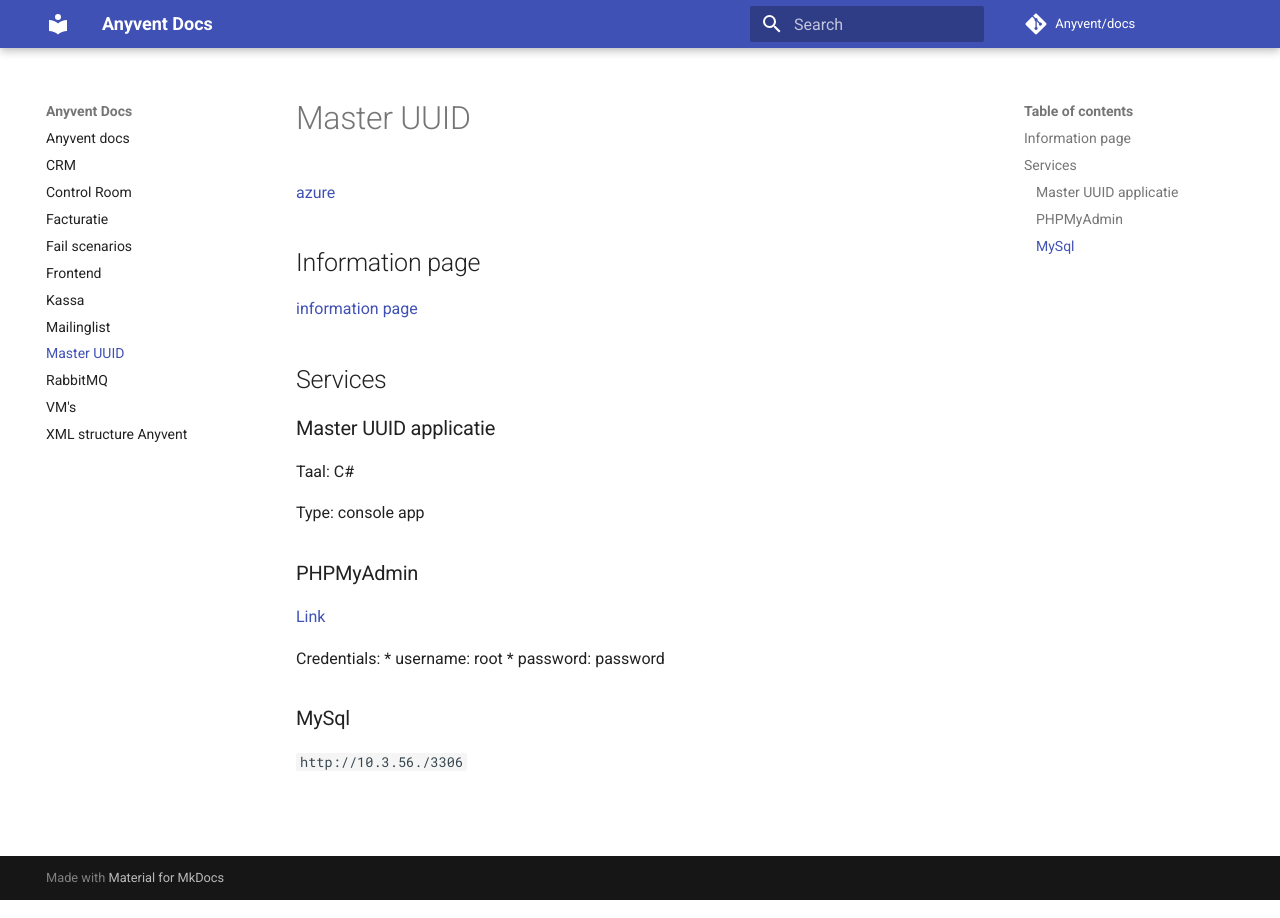
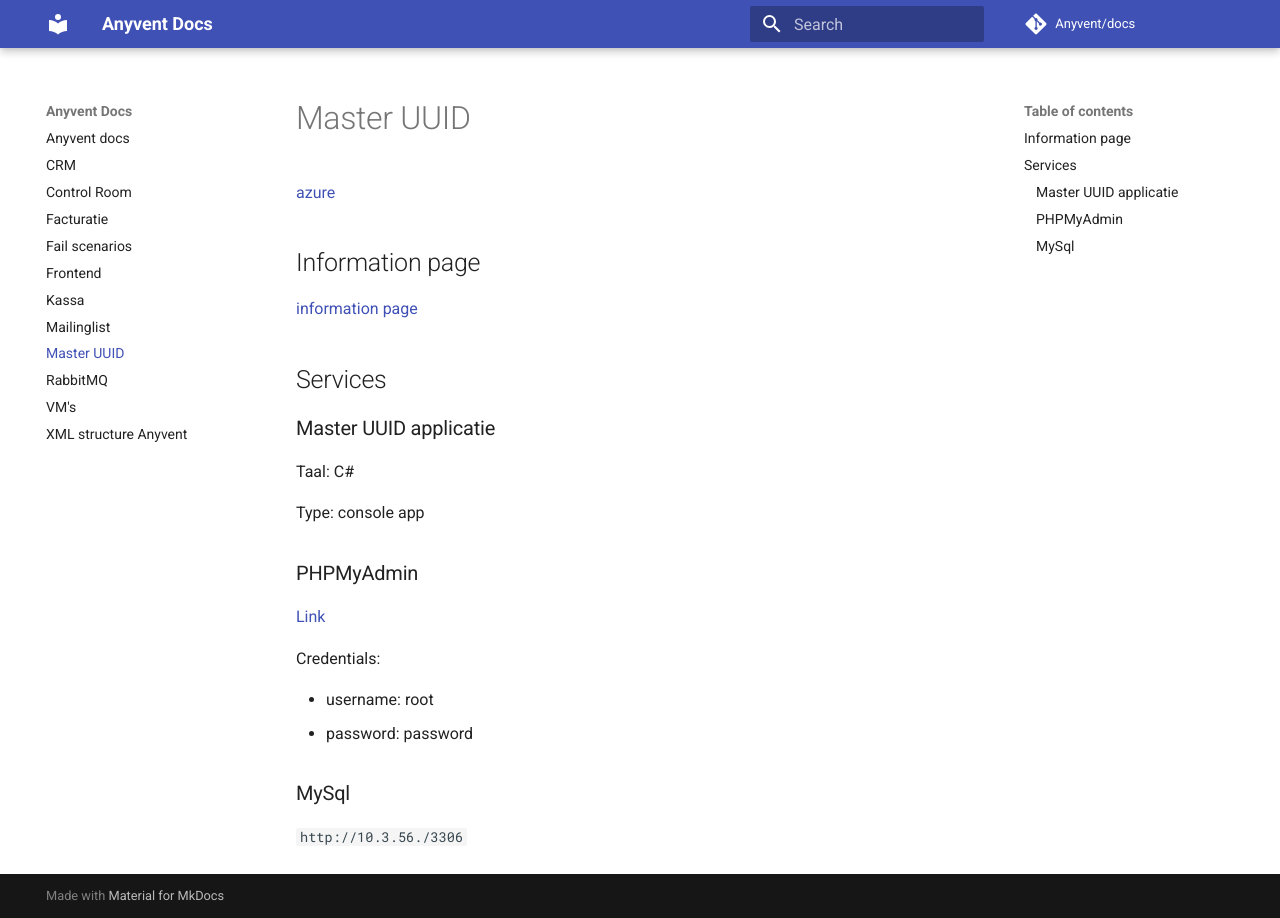
Before and after one commit to seppeconinx/docs, an MkDocs documentation site: the page built from docs/Master UUID.md, in a window 1280 px wide. Built offline with MkDocs 1.6.1 and Material for MkDocs 9.7.7, drawn with Linux system fonts in a browser that asks for light colours; comment, search, counter and statistics services are not loaded; some of the changed lines change nothing that is shown.

Commit message:
Credentials listed for phpmyadmin

```diff
--- a/docs/Master UUID.md
+++ b/docs/Master UUID.md
@@ -16,8 +16,9 @@
 [Link](http://10.3.56.4:8080/)
 
 Credentials:
-* username: root
-* password: password
+
+- username: root
+- password: password
 
 ### MySql
 `http://10.3.56./3306`
```
